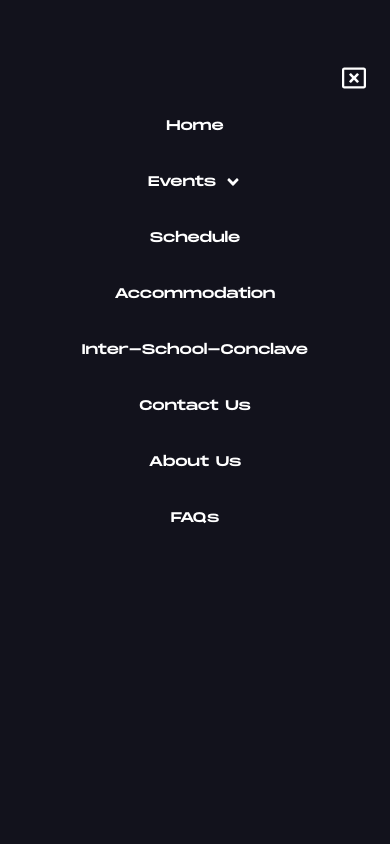
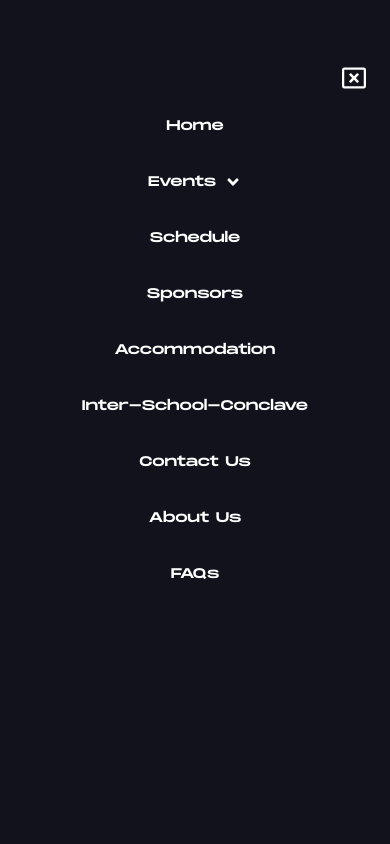
Before and after one commit to AdityaRaj0001/ADVITIYA-24-CLIENT, a Next.js app: page /dashboard in a window 390 px wide. Both pictures are taken after a click on the element 362 px from the left and 32 px from the top of the page. Shown: the top 844 px of the page. Built offline with nearby package versions, Linux system fonts and the light colour scheme; no server answers.

Commit message:
minor fixes

```diff
--- a/src/components/Navbar/index.jsx
+++ b/src/components/Navbar/index.jsx
@@ -220,6 +220,9 @@ const Navbar = ({ order }) => {
           <Link id="btn" href="/schedule">
             <Button variant="ghost">Schedule</Button>
           </Link>
+          <Link id="btn" href="/sponsors" className="z-10">
+						<Button variant="ghost">Sponsors</Button>
+					</Link>
           <Link id="btn" href="/accommodation">
             <Button variant="ghost">Accommodation</Button>
           </Link>
--- a/src/components/schedule/Schedule.jsx
+++ b/src/components/schedule/Schedule.jsx
@@ -9,7 +9,7 @@ const ScheduleComponet = () => {
   const day2timings = Object.keys(scheduleData[1]);
   const day3timings = Object.keys(scheduleData[2]);
   return (
-    <div className={`w-[90%] mx-auto min-h-screen ${index==1?"h-auto lg:h-[240vh]":"h-[240vh] lg:h-[180vh]"} lg:pb-[91px] pt-[100px] text-white`}>
+    <div className={`w-[90%] mx-auto min-h-screen ${index==1?"h-auto lg:h-[240vh]":"h-auto lg:h-[180vh]"} lg:pb-[91px] pt-[100px] text-white`}>
       <div
         className="h-[3px] w-full relative lg:mb-5"
         style={{
```
